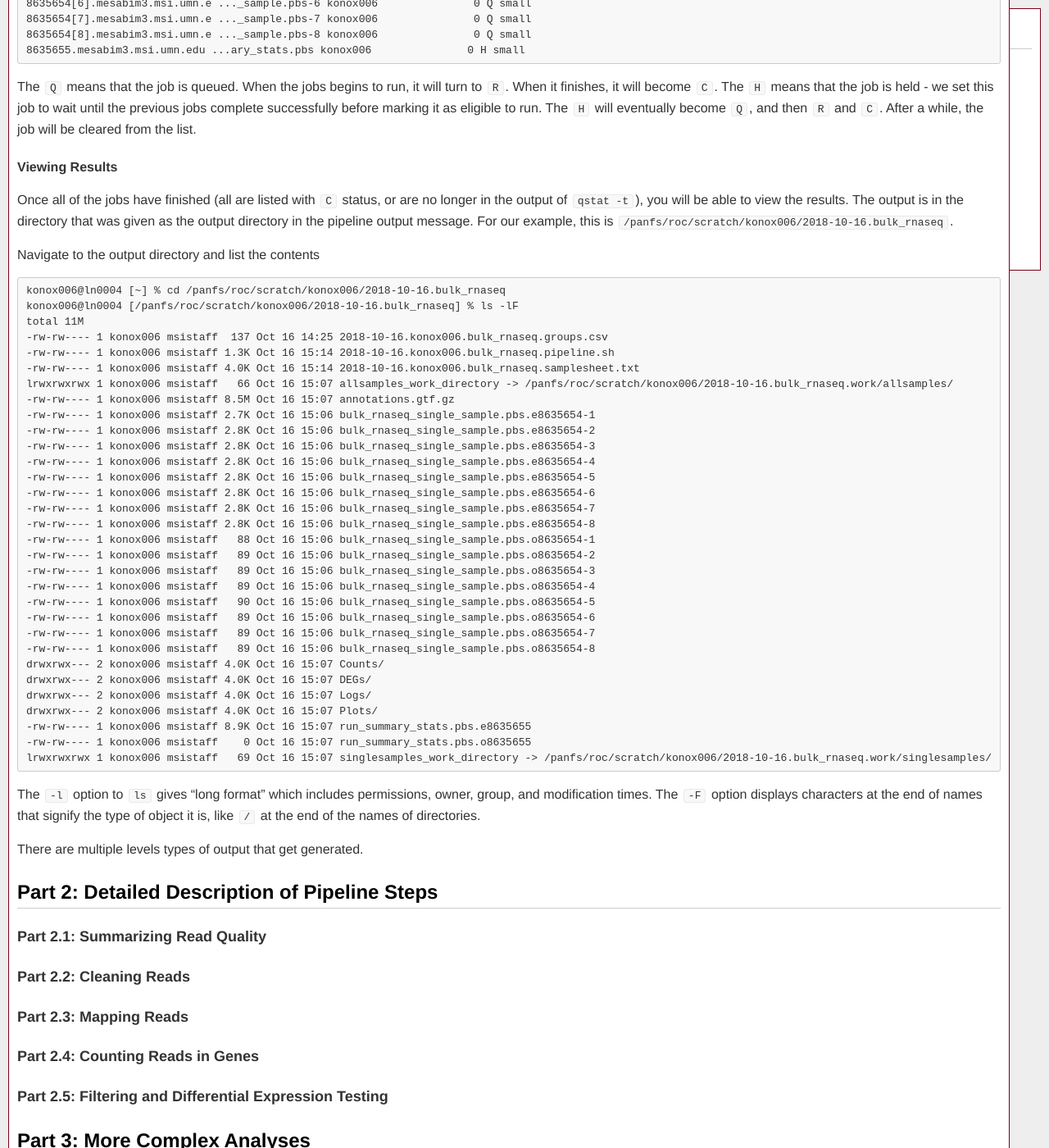
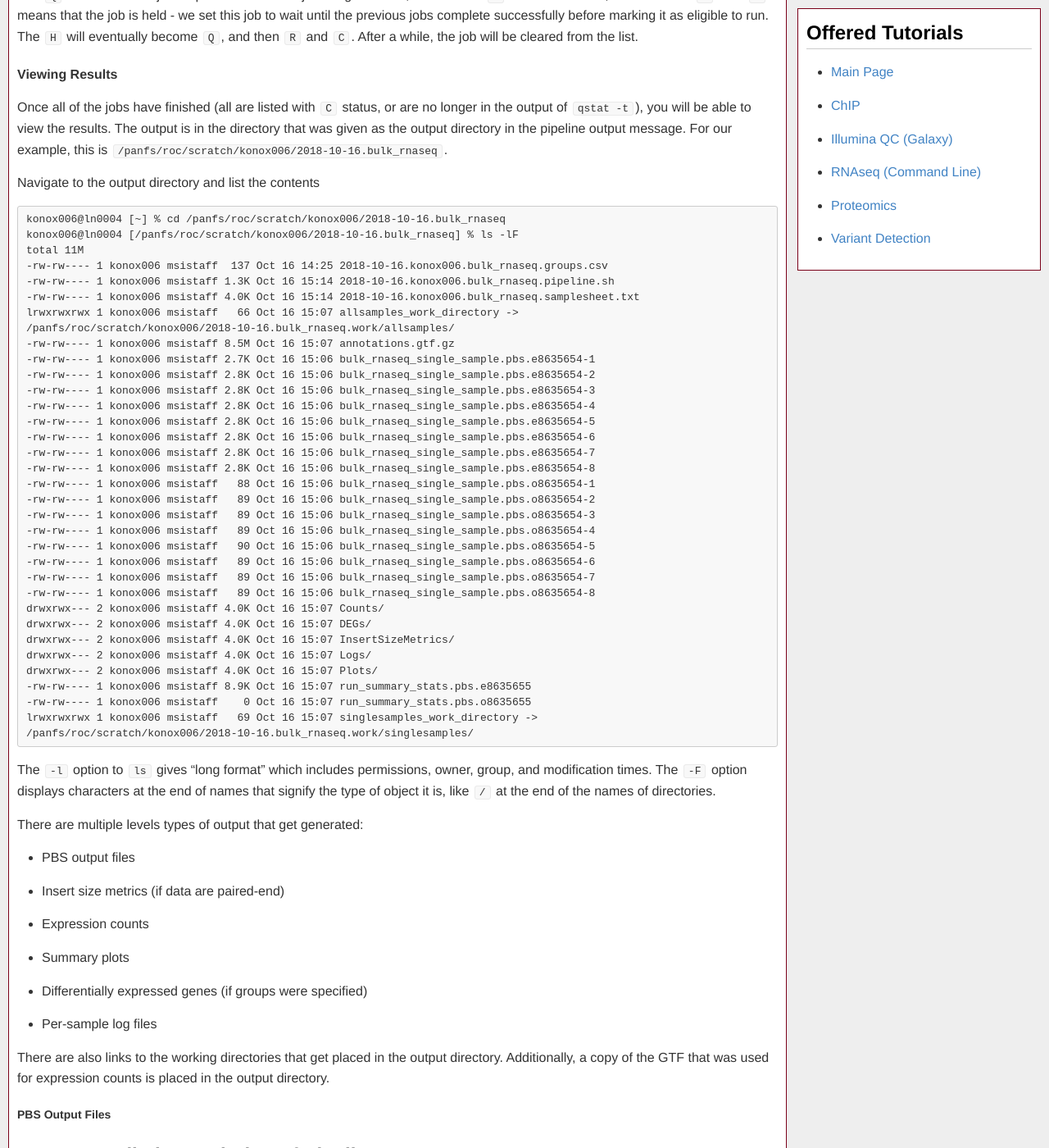
Before and after one commit to msi-ris/Tutorials, a Jekyll site: the page built from rnaseq_cmd.md, in a window 1280 px wide and 1400 px high, scrolled down 11219 px. Shown: the whole window at 82% size. Built offline with Jekyll 4.4.1, drawn with Linux system fonts in a browser that asks for light colours.

Commit message:
update bulk rnaseq

````diff
--- a/rnaseq_cmd.md
+++ b/rnaseq_cmd.md
@@ -459,7 +459,8 @@ total 11M
 -rw-rw---- 1 konox006 msistaff  137 Oct 16 14:25 2018-10-16.konox006.bulk_rnaseq.groups.csv
 -rw-rw---- 1 konox006 msistaff 1.3K Oct 16 15:14 2018-10-16.konox006.bulk_rnaseq.pipeline.sh
 -rw-rw---- 1 konox006 msistaff 4.0K Oct 16 15:14 2018-10-16.konox006.bulk_rnaseq.samplesheet.txt
-lrwxrwxrwx 1 konox006 msistaff   66 Oct 16 15:07 allsamples_work_directory -> /panfs/roc/scratch/konox006/2018-10-16.bulk_rnaseq.work/allsamples/
+lrwxrwxrwx 1 konox006 msistaff   66 Oct 16 15:07 allsamples_work_directory ->
+/panfs/roc/scratch/konox006/2018-10-16.bulk_rnaseq.work/allsamples/
 -rw-rw---- 1 konox006 msistaff 8.5M Oct 16 15:07 annotations.gtf.gz
 -rw-rw---- 1 konox006 msistaff 2.7K Oct 16 15:06 bulk_rnaseq_single_sample.pbs.e8635654-1
 -rw-rw---- 1 konox006 msistaff 2.8K Oct 16 15:06 bulk_rnaseq_single_sample.pbs.e8635654-2
@@ -479,11 +480,13 @@ lrwxrwxrwx 1 konox006 msistaff   66 Oct 16 15:07 allsamples_work_directory -> /p
 -rw-rw---- 1 konox006 msistaff   89 Oct 16 15:06 bulk_rnaseq_single_sample.pbs.o8635654-8
 drwxrwx--- 2 konox006 msistaff 4.0K Oct 16 15:07 Counts/
 drwxrwx--- 2 konox006 msistaff 4.0K Oct 16 15:07 DEGs/
+drwxrwx--- 2 konox006 msistaff 4.0K Oct 16 15:07 InsertSizeMetrics/
 drwxrwx--- 2 konox006 msistaff 4.0K Oct 16 15:07 Logs/
 drwxrwx--- 2 konox006 msistaff 4.0K Oct 16 15:07 Plots/
 -rw-rw---- 1 konox006 msistaff 8.9K Oct 16 15:07 run_summary_stats.pbs.e8635655
 -rw-rw---- 1 konox006 msistaff    0 Oct 16 15:07 run_summary_stats.pbs.o8635655
-lrwxrwxrwx 1 konox006 msistaff   69 Oct 16 15:07 singlesamples_work_directory -> /panfs/roc/scratch/konox006/2018-10-16.bulk_rnaseq.work/singlesamples/
+lrwxrwxrwx 1 konox006 msistaff   69 Oct 16 15:07 singlesamples_work_directory ->
+/panfs/roc/scratch/konox006/2018-10-16.bulk_rnaseq.work/singlesamples/
 ```
 
 The `-l` option to `ls` gives "long format" which includes permissions, owner,
@@ -491,7 +494,21 @@ group, and modification times. The `-F` option displays  characters at the end
 of names that signify the type of object it is, like `/` at the end of the names
 of directories.
 
-There are multiple levels types of output that get generated.
+There are multiple levels types of output that get generated:
+
+- PBS output files
+- Insert size metrics (if data are paired-end)
+- Expression counts
+- Summary plots
+- Differentially expressed genes (if groups were specified)
+- Per-sample log files
+
+There are also links to the working directories that get placed in the output
+directory. Additionally, a copy of the GTF that was used for expression counts
+is placed in the output directory.
+
+##### PBS Output Files
+
 
 ## Part 2: Detailed Description of Pipeline Steps
 ### Part 2.1: Summarizing Read Quality
````
